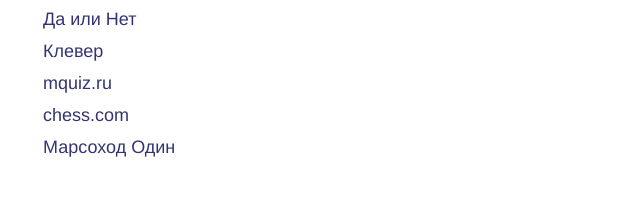
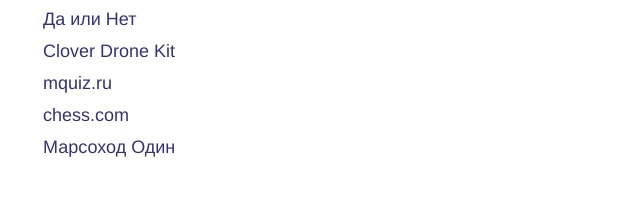
Before and after one commit to okalachev/okalachev.github.io, a plain HTML site: page index.html in a window 1280 px wide. Shown: the part 308-519 px from the top of the page, 397-1037 px from the left. Drawn offline with Linux system fonts and the light colour scheme.

Commit message:
Fix a link

```diff
--- a/index.html
+++ b/index.html
@@ -20,7 +20,7 @@
 				<li><a href="https://vk.com/allstations">ВСЕСТАНЦИИ</a></li>
 				<li><a href="http://chev.me/arucogen/">ArUco markers generator</a></li>
 				<li><a href="http://da-ili-net.ru">Да или Нет</a></li>
-				<li><a href="https://clever.copterexpress.com">Клевер</a></li>
+				<li><a href="https://clover.coex.tech">Clover Drone Kit</a></li>
 				<li><a href="http://mquiz.ru">mquiz.ru</a></li>
 				<li><a href="https://www.chess.com/member/okalachev">chess.com</a></li>
 				<li><a href="https://vk.com/club770007">Марсоход Один</a></li>
```
